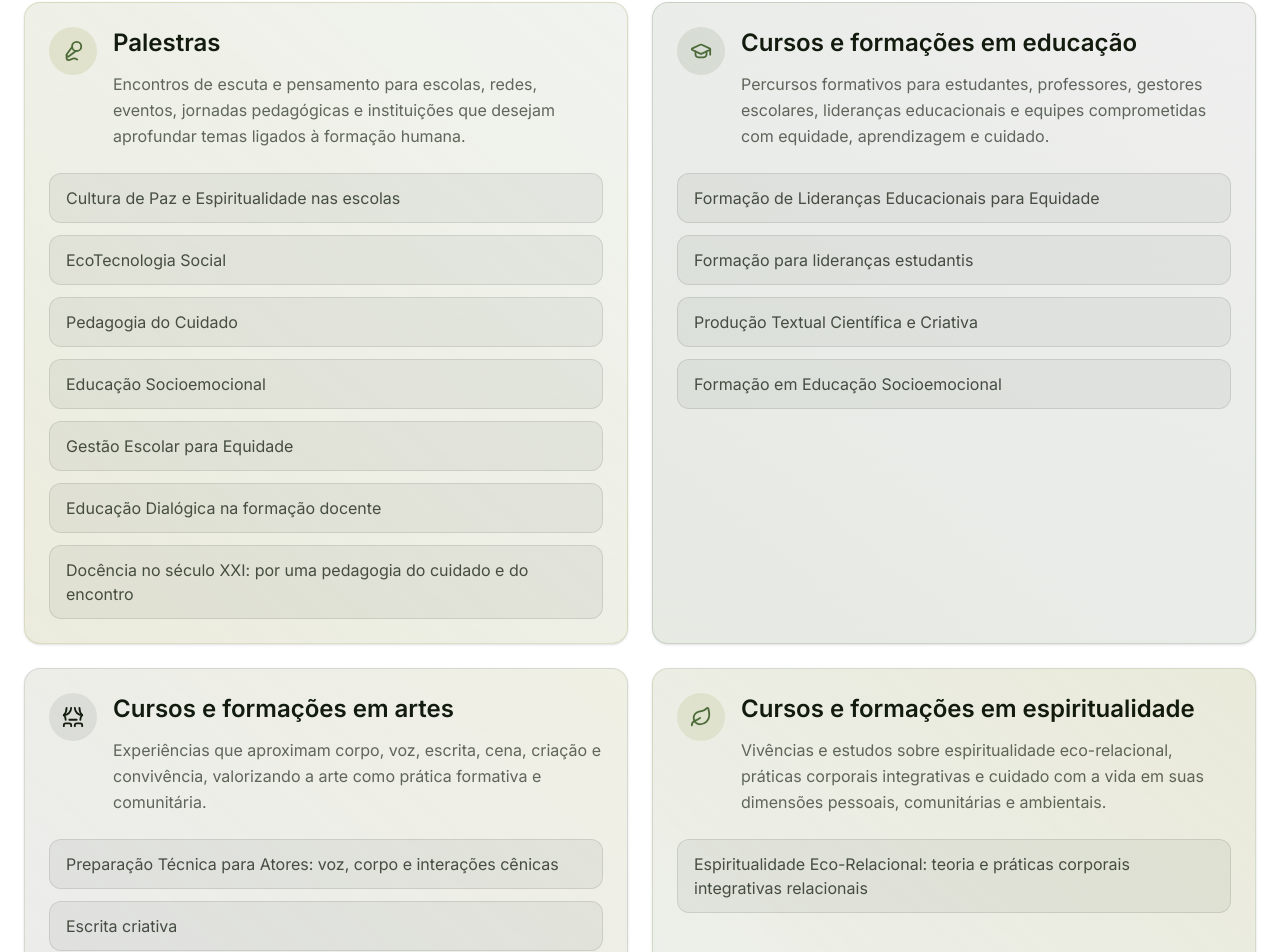
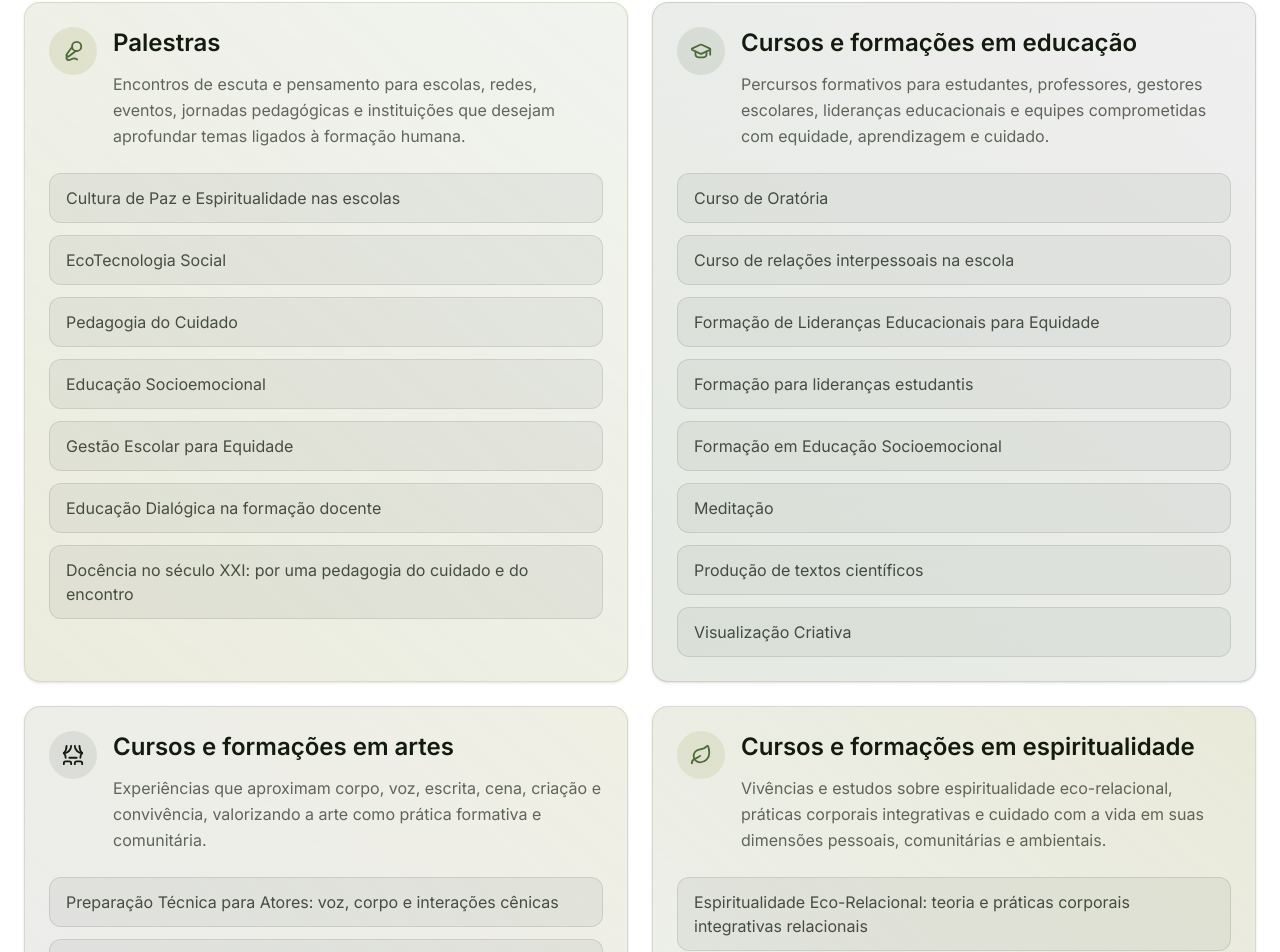
Before and after one commit to Devitu-dev/rinardomesquita, a Next.js app: page /formacoes in a window 1280 px wide. Shown: the part 872-1824 px from the top of the page. Built offline with nearby package versions, Linux system fonts and the light colour scheme.

Commit message:
feat: adiciona novos cursos à lista de formações disponíveis

```diff
--- a/app/formacoes/page.tsx
+++ b/app/formacoes/page.tsx
@@ -37,10 +37,14 @@ const offerings = [
     surfaceClass: 'border-primary/20 bg-linear-40 from-primary/14 to-gray/80',
     iconClass: 'bg-primary/12 text-primary',
     items: [
+      'Curso de Oratória',
+      'Curso de relações interpessoais na escola',
       'Formação de Lideranças Educacionais para Equidade',
       'Formação para lideranças estudantis',
-      'Produção Textual Científica e Criativa',
       'Formação em Educação Socioemocional',
+      'Meditação',
+      'Produção de textos científicos',
+      'Visualização Criativa',
     ],
   },
   {
```
